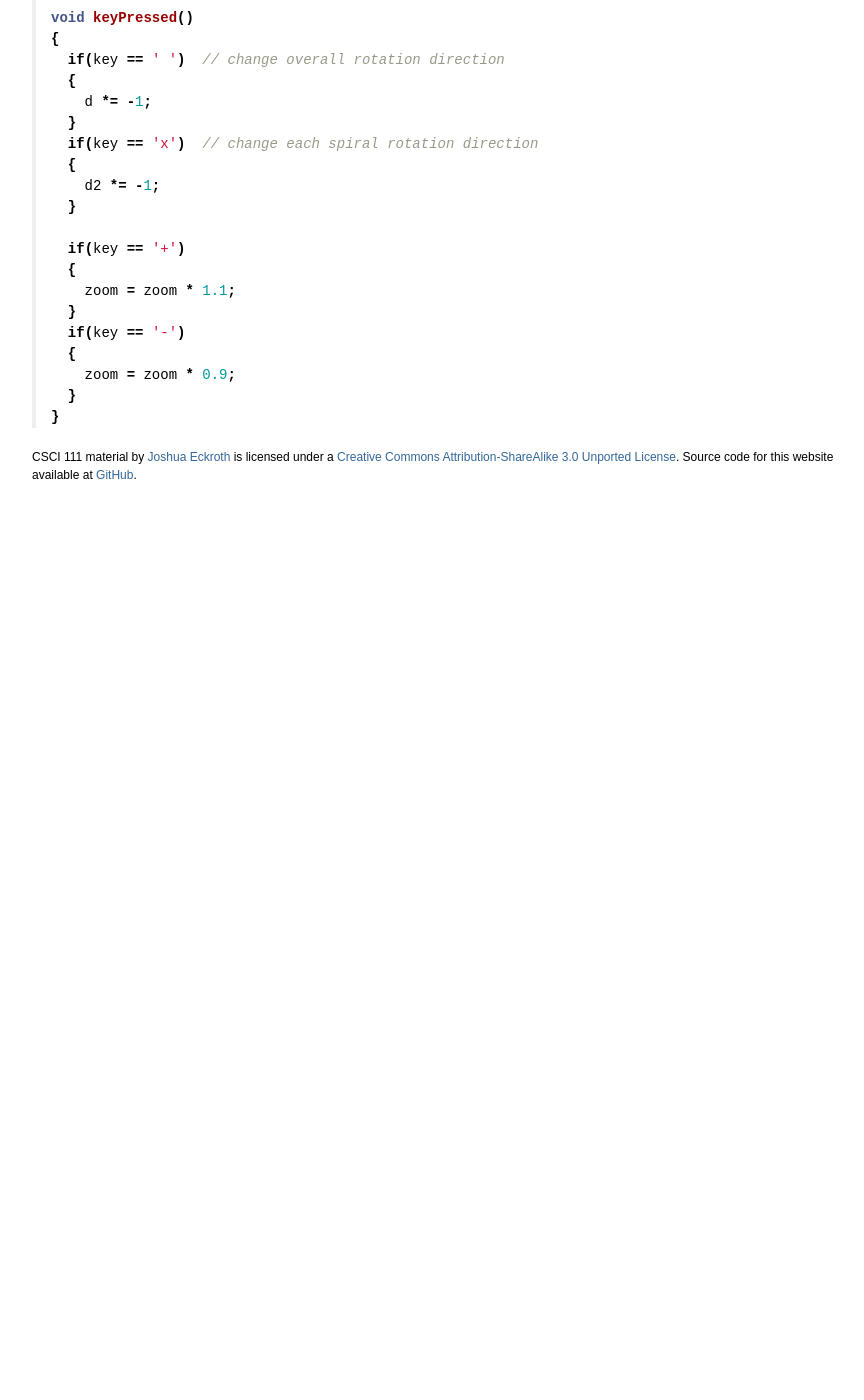
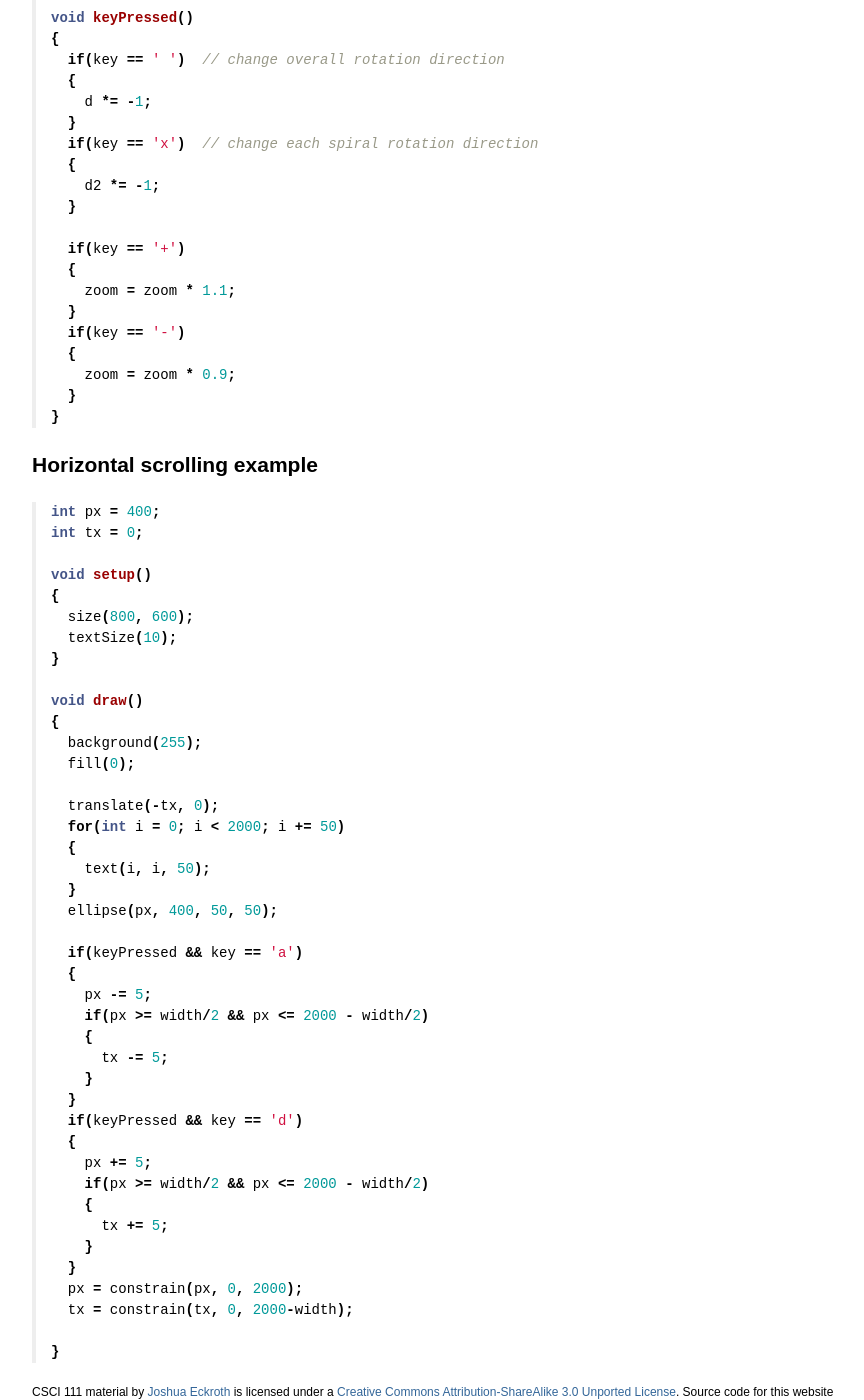
Before and after one commit to joshuaeckroth/csci111-website, a Jekyll site: the page built from videos/_posts/2014-10-28-2d-transformations.markdown, in a window 1280 px wide and 1400 px high, scrolled down 1627 px. Shown: the whole window, without its empty margins (183-1047 px from the left). Built offline with Jekyll 4.4.1, drawn with Linux system fonts in a browser that asks for light colours; Markdown is read by kramdown in place of the engine named in the settings; before the commit the page ends 2131 px from its top, so only the background shows below that.

Commit message:
Added scrolling example.

```diff
--- a/videos/_posts/2014-10-28-2d-transformations.markdown
+++ b/videos/_posts/2014-10-28-2d-transformations.markdown
@@ -76,3 +76,49 @@ void keyPressed()
   }
 }
 {% endhighlight %}
+
+## Horizontal scrolling example
+
+{% highlight java %}
+int px = 400;
+int tx = 0;
+
+void setup()
+{
+  size(800, 600);
+  textSize(10);
+}
+
+void draw()
+{
+  background(255);
+  fill(0);
+
+  translate(-tx, 0);
+  for(int i = 0; i < 2000; i += 50)
+  {
+    text(i, i, 50);
+  }
+  ellipse(px, 400, 50, 50);
+
+  if(keyPressed && key == 'a')
+  {
+    px -= 5;
+    if(px >= width/2 && px <= 2000 - width/2)
+    {
+      tx -= 5;
+    }
+  }
+  if(keyPressed && key == 'd')
+  {
+    px += 5;
+    if(px >= width/2 && px <= 2000 - width/2)
+    {
+      tx += 5;
+    }
+  }
+  px = constrain(px, 0, 2000);
+  tx = constrain(tx, 0, 2000-width);
+
+}
+{% endhighlight %}
```
